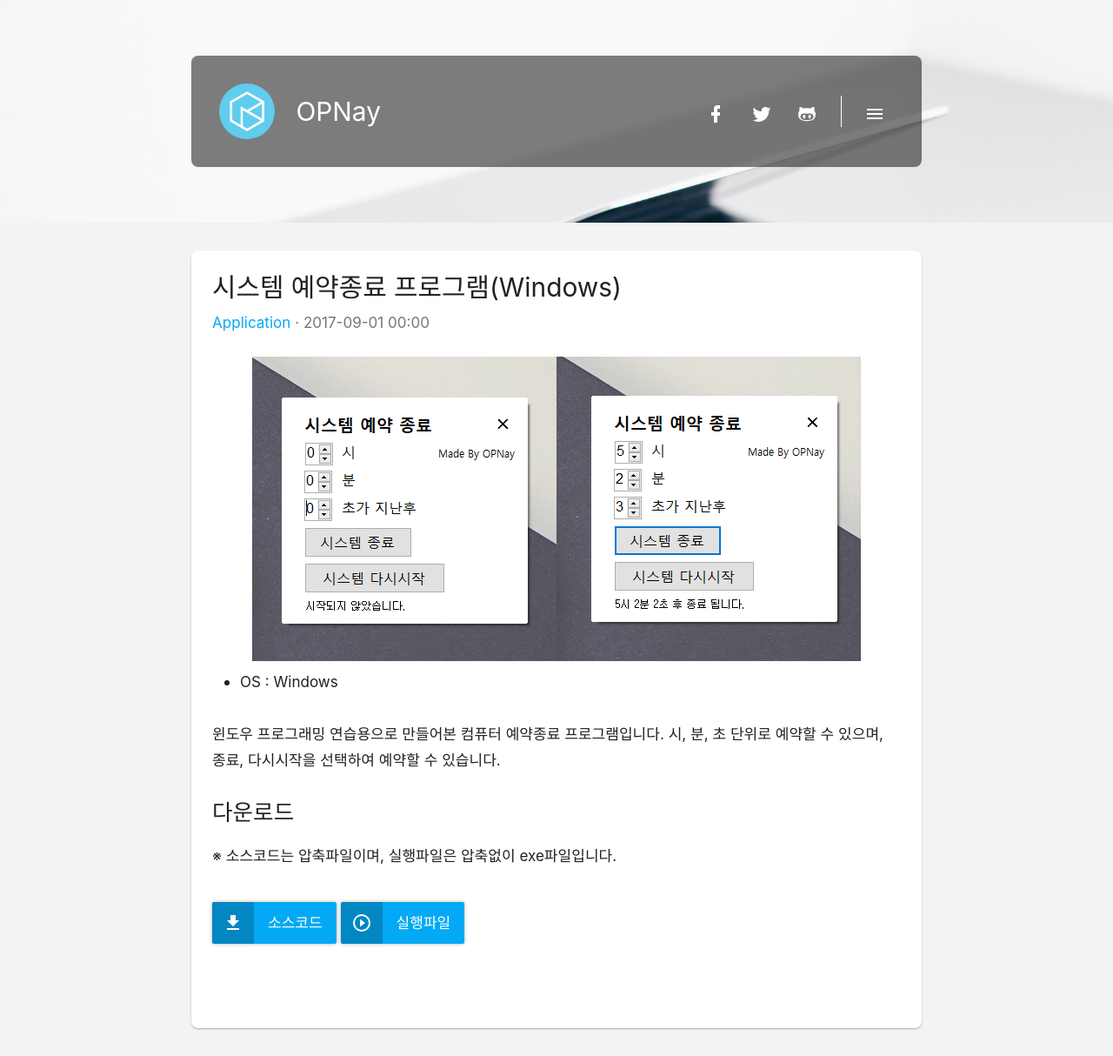
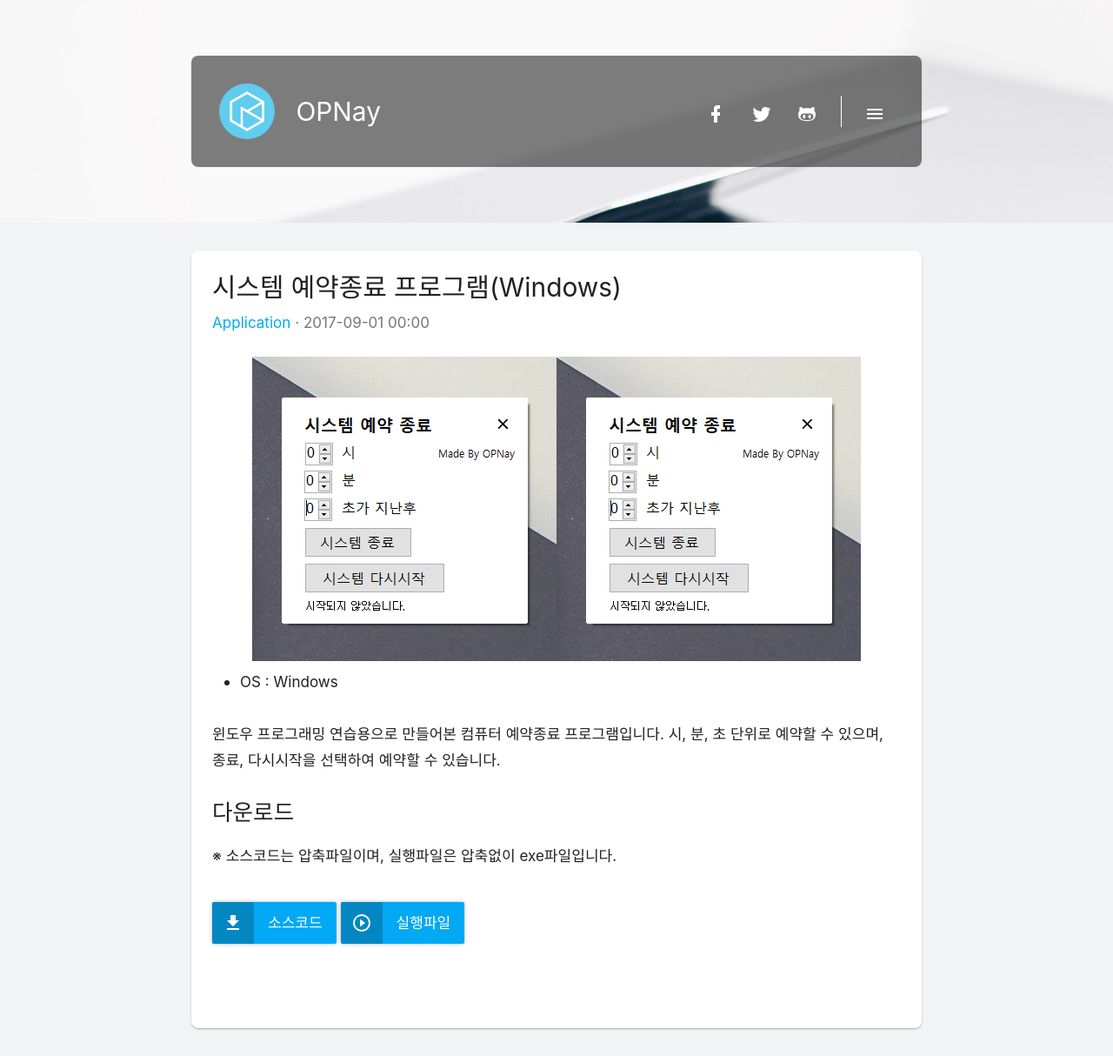
Before and after one commit to opnay/opnay.github.io, a Jekyll site: the page built from app/shutdown/index.md, in a window 1280 px wide. Shown: the whole page at 87% size. Built offline with Jekyll 4.4.1, drawn with Linux system fonts in a browser that asks for light colours; comment, search, counter and statistics services are not loaded.

Commit message:
assets: Move app/shutdown images to assets

```diff
--- a/app/shutdown/index.md
+++ b/app/shutdown/index.md
@@ -7,7 +7,7 @@
 ads: true
 ---
 
-<p class="image center"><img alt="실행직후" src="img/1.png"/><img alt="작동중" src="img/2.png"/></p>
+<p class="image center"><img alt="실행직후" src="/assets/app/shutdown-1.png"/><img alt="작동중" src="/assets/app/shutdown-1.png"/></p>
 - OS : Windows
 
 <br>
```
Also changed, not shown: assets/app/shutdown-1.png (renamed from app/shutdown/img/1.png), assets/app/shutdown-2.png (renamed from app/shutdown/img/2.png).
